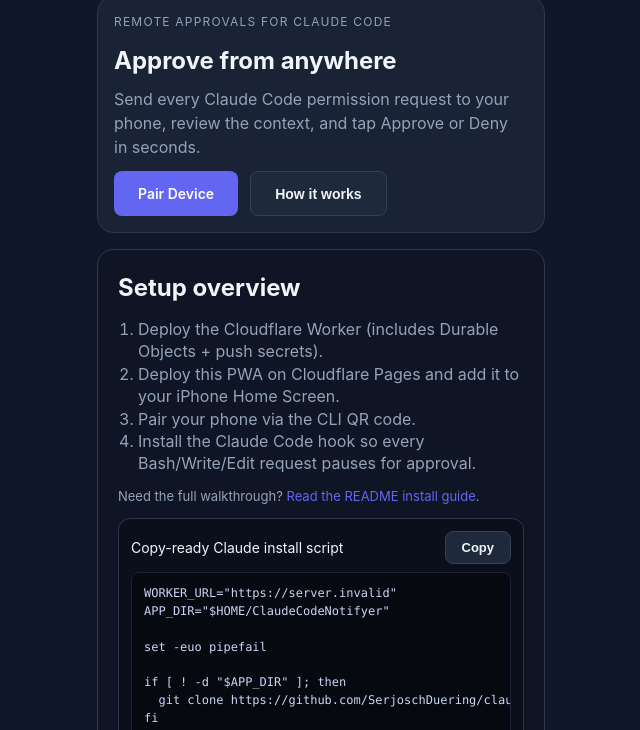
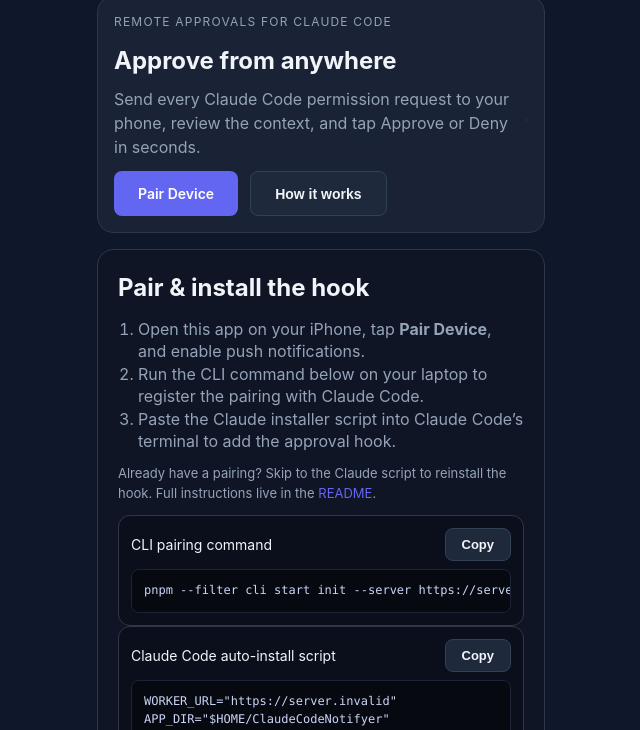
Before and after one commit to SerjoschDuering/claude-code-notifier, a website built with Vite: page packages/pwa/index.html in a window 1280 px wide. Shown: the part 70-800 px from the top of the page, without its empty margins (319-959 px from the left). Built offline with nearby package versions, Linux system fonts and the light colour scheme; no server answers.

Commit message:
Refine in-app pairing instructions

```diff
--- a/packages/pwa/index.html
+++ b/packages/pwa/index.html
@@ -41,17 +41,23 @@
     </section>
 
     <section class="guide">
-      <h2>Setup overview</h2>
+      <h2>Pair & install the hook</h2>
       <ol>
-        <li>Deploy the Cloudflare Worker (includes Durable Objects + push secrets).</li>
-        <li>Deploy this PWA on Cloudflare Pages and add it to your iPhone Home Screen.</li>
-        <li>Pair your phone via the CLI QR code.</li>
-        <li>Install the Claude Code hook so every Bash/Write/Edit request pauses for approval.</li>
+        <li>Open this app on your iPhone, tap <strong>Pair Device</strong>, and enable push notifications.</li>
+        <li>Run the CLI command below on your laptop to register the pairing with Claude Code.</li>
+        <li>Paste the Claude installer script into Claude Code’s terminal to add the approval hook.</li>
       </ol>
-      <p class="guide-note">Need the full walkthrough? <a href="https://github.com/SerjoschDuering/claude-code-notifier#step-by-step-install" target="_blank" rel="noopener">Read the README install guide</a>.</p>
+      <p class="guide-note">Already have a pairing? Skip to the Claude script to reinstall the hook. Full instructions live in the <a href="https://github.com/SerjoschDuering/claude-code-notifier#step-by-step-install" target="_blank" rel="noopener">README</a>.</p>
       <div class="guide-script">
         <div class="guide-script-header">
-          <span>Copy-ready Claude install script</span>
+          <span>CLI pairing command</span>
+          <button id="copy-cli" class="button secondary">Copy</button>
+        </div>
+        <pre><code id="cli-command"></code></pre>
+      </div>
+      <div class="guide-script">
+        <div class="guide-script-header">
+          <span>Claude Code auto-install script</span>
           <button id="copy-installer" class="button secondary">Copy</button>
         </div>
         <pre><code id="installer-snippet"></code></pre>
--- a/packages/pwa/src/main.ts
+++ b/packages/pwa/src/main.ts
@@ -3,7 +3,7 @@ import { getPairingData, clearPairingData } from './storage';
 import { API_BASE, getVapidPublicKey, registerPushSubscription, getPendingRequests, submitDecision } from './api';
 
 async function init() {
-  setupInstallerSnippet();
+  setupGuides();
 
   // Register service worker
   if ('serviceWorker' in navigator) {
@@ -105,24 +105,35 @@ async function init() {
   setInterval(() => loadPendingRequests(pairingData), 5000);
 }
 
-function setupInstallerSnippet() {
+function setupGuides() {
   const snippetEl = document.getElementById('installer-snippet');
-  const copyBtn = document.getElementById('copy-installer');
-  if (!snippetEl || !copyBtn) return;
+  const scriptCopyBtn = document.getElementById('copy-installer');
+  const cliEl = document.getElementById('cli-command');
+  const cliCopyBtn = document.getElementById('copy-cli');
+
+  if (!snippetEl || !scriptCopyBtn || !cliEl || !cliCopyBtn) return;
 
   const workerUrl = deriveWorkerUrl();
+  const cliCommand = buildCliCommand(workerUrl);
   const script = buildInstallerScript(workerUrl);
+
+  cliEl.textContent = cliCommand;
   snippetEl.textContent = script;
 
-  copyBtn.addEventListener('click', async () => {
+  setupCopyButton(cliCopyBtn, cliCommand);
+  setupCopyButton(scriptCopyBtn, script);
+}
+
+function setupCopyButton(button: HTMLElement, text: string) {
+  button.addEventListener('click', async () => {
     try {
-      await navigator.clipboard.writeText(script);
-      copyBtn.textContent = 'Copied!';
-      setTimeout(() => { copyBtn.textContent = 'Copy'; }, 2000);
+      await navigator.clipboard.writeText(text);
+      button.textContent = 'Copied!';
+      setTimeout(() => { button.textContent = 'Copy'; }, 2000);
     } catch (error) {
       console.error('Copy failed:', error);
-      copyBtn.textContent = 'Copy failed';
-      setTimeout(() => { copyBtn.textContent = 'Copy'; }, 2000);
+      button.textContent = 'Copy failed';
+      setTimeout(() => { button.textContent = 'Copy'; }, 2000);
     }
   });
 }
@@ -137,6 +148,11 @@ function deriveWorkerUrl(): string {
   } catch {
     return API_BASE.replace(/\/api$/, '');
   }
+}
+
+function buildCliCommand(workerUrl: string): string {
+  const sanitizedUrl = workerUrl || 'https://claude-code-notifier.YOUR_SUBDOMAIN.workers.dev';
+  return `pnpm --filter cli start init --server ${sanitizedUrl}`;
 }
 
 function buildInstallerScript(workerUrl: string): string {
```
